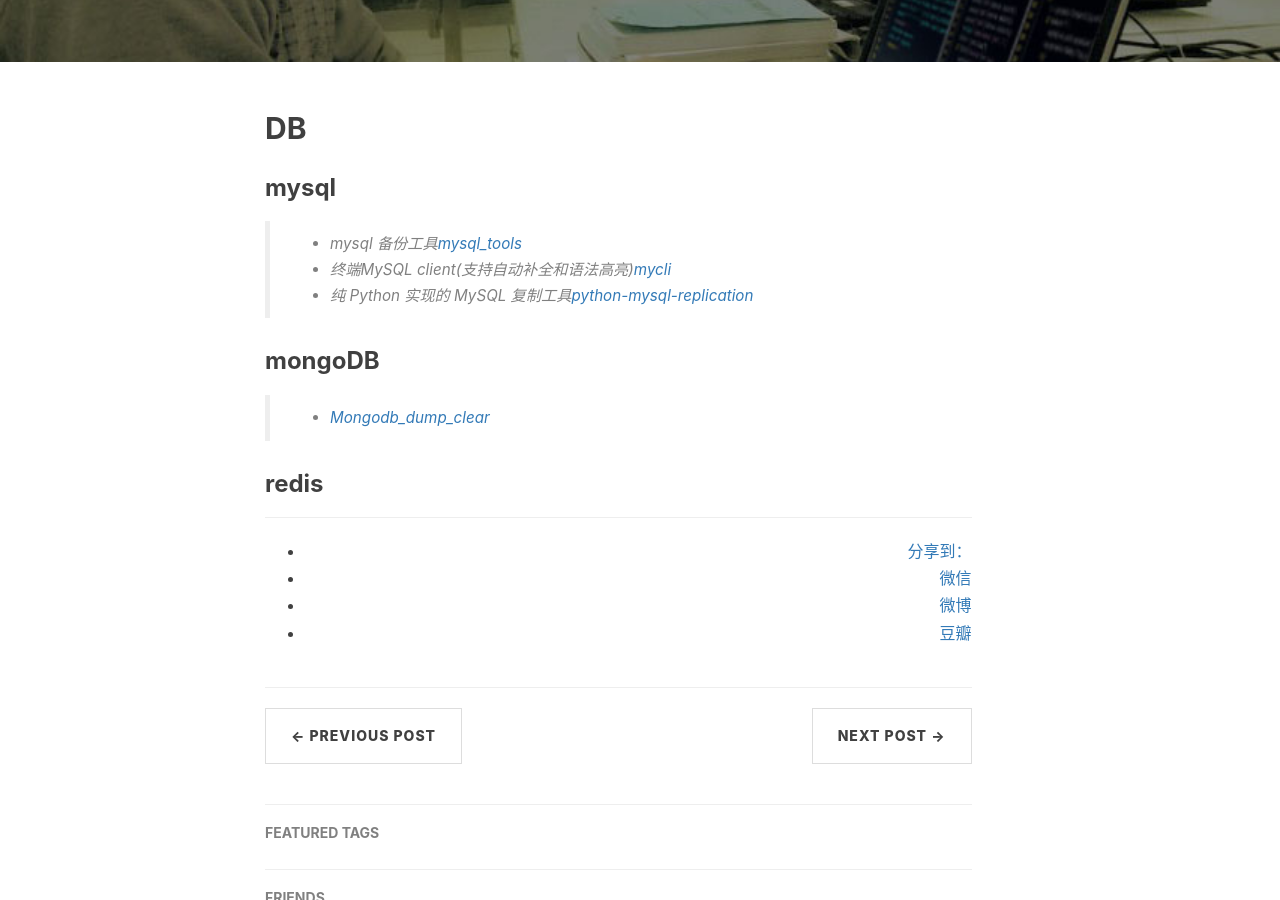
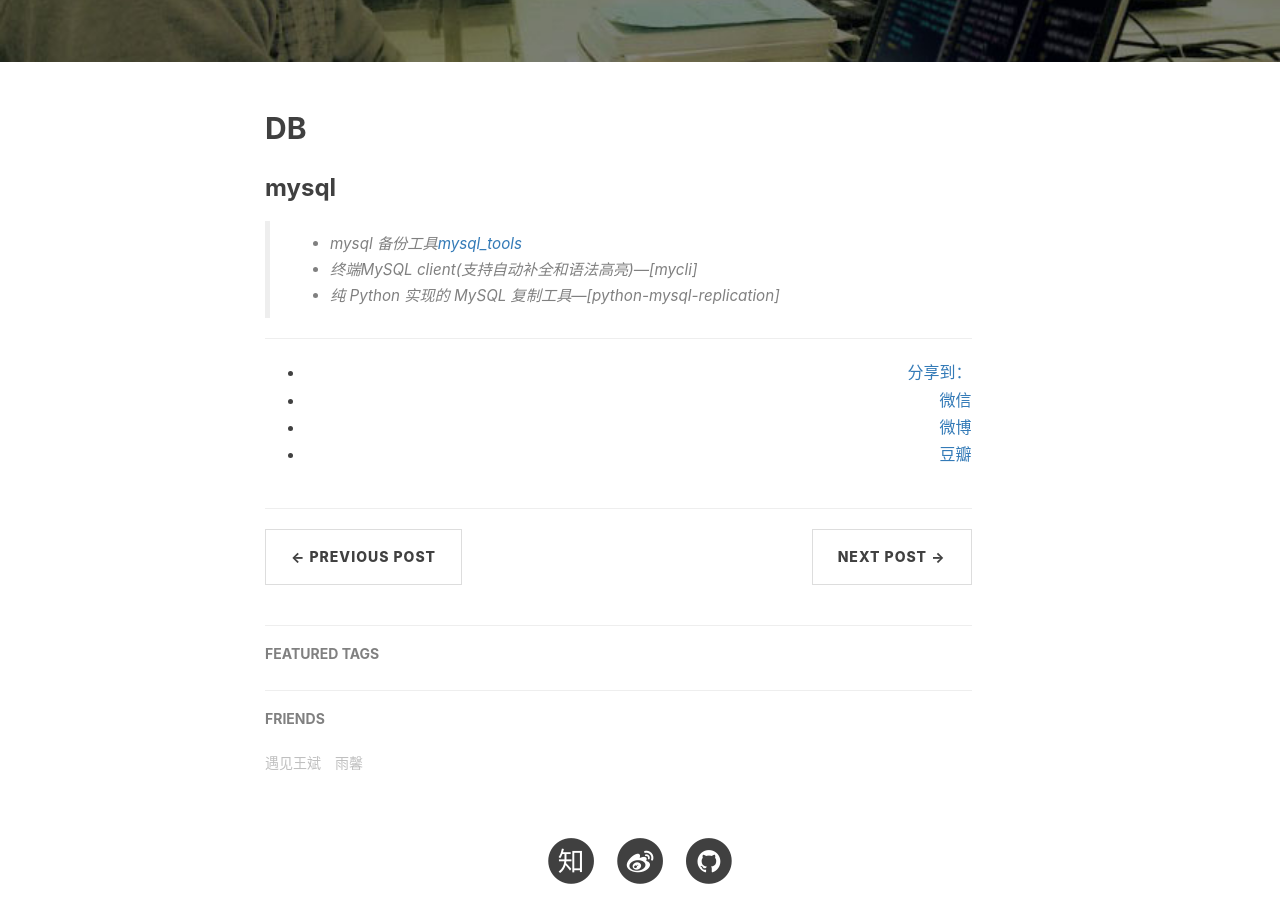
Before and after one commit to meetbill/meetbill.github.io, a Jekyll site: the page built from _posts/2016-05-31-db.md, in a window 1280 px wide and 900 px high, scrolled down 395 px. Built offline with Jekyll 4.4.1, drawn with Linux system fonts in a browser that asks for light colours; nearby versions of some CDN libraries; comment, search, counter and statistics services are not loaded.

Commit message:
update:doc

```diff
--- a/_posts/2016-05-31-db.md
+++ b/_posts/2016-05-31-db.md
@@ -15,10 +15,5 @@ tags:
 ### mysql
 
 > * mysql 备份工具[mysql_tools](https://github.com/BillWang139967/mysql_tools)
-> * 终端MySQL client(支持自动补全和语法高亮)[mycli](https://github.com/BillWang139967/mycli.git)
-> * 纯 Python 实现的 MySQL 复制工具[python-mysql-replication](https://github.com/BillWang139967/python-mysql-replication)
-
-### mongoDB
-> * [Mongodb_dump_clear](https://github.com/BillWang139967/BillWang139967.github.io/blob/master/doc/mongodb/Mongodb_dump_clear.md)
-
-### redis
+> * 终端MySQL client(支持自动补全和语法高亮)---[mycli]
+> * 纯 Python 实现的 MySQL 复制工具---[python-mysql-replication]
```
Also changed, not shown: _posts/2014-05-23-op.md (+2 -1 lines), _posts/2016-05-19-linux.md (+1 -3 lines), _posts/2016-07-01-web.md (+1 -4 lines).
